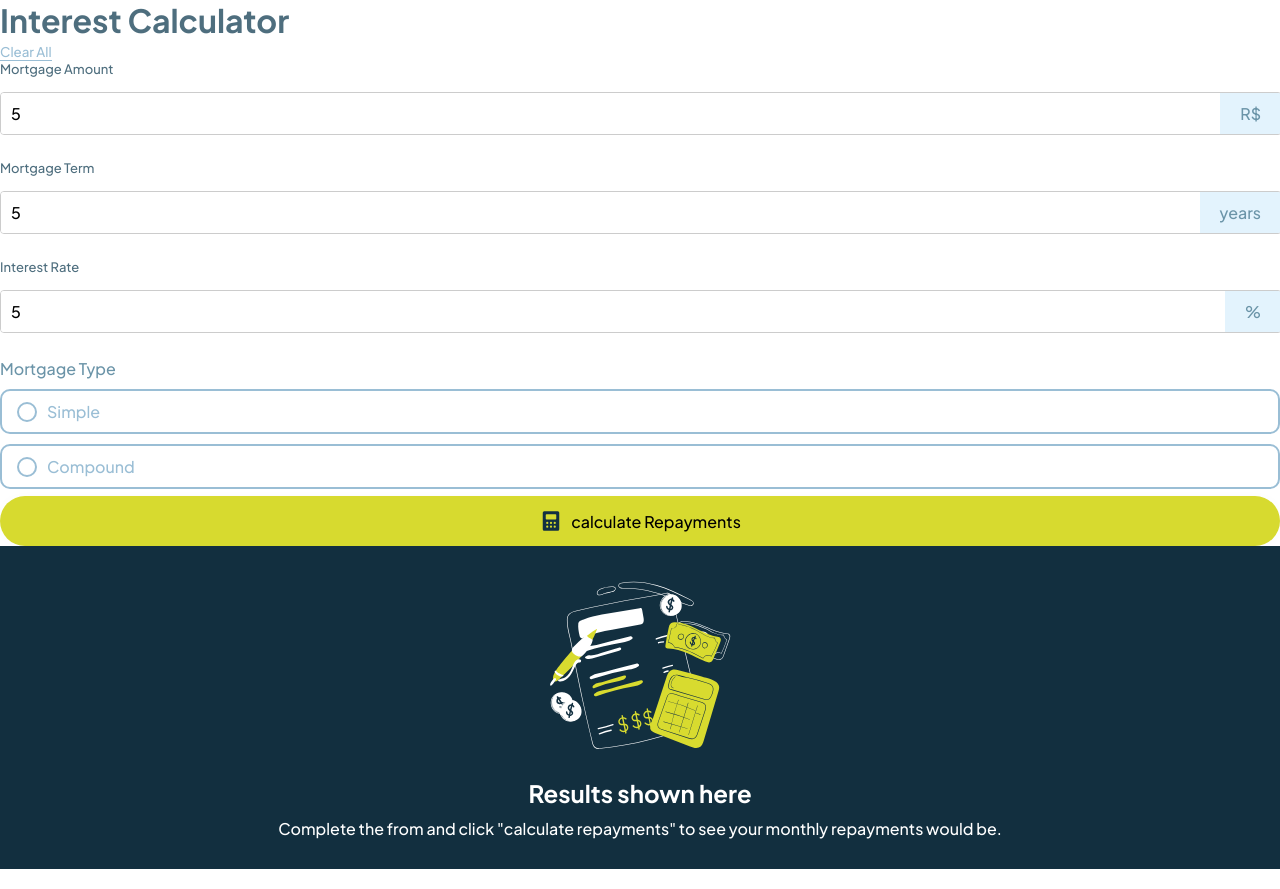
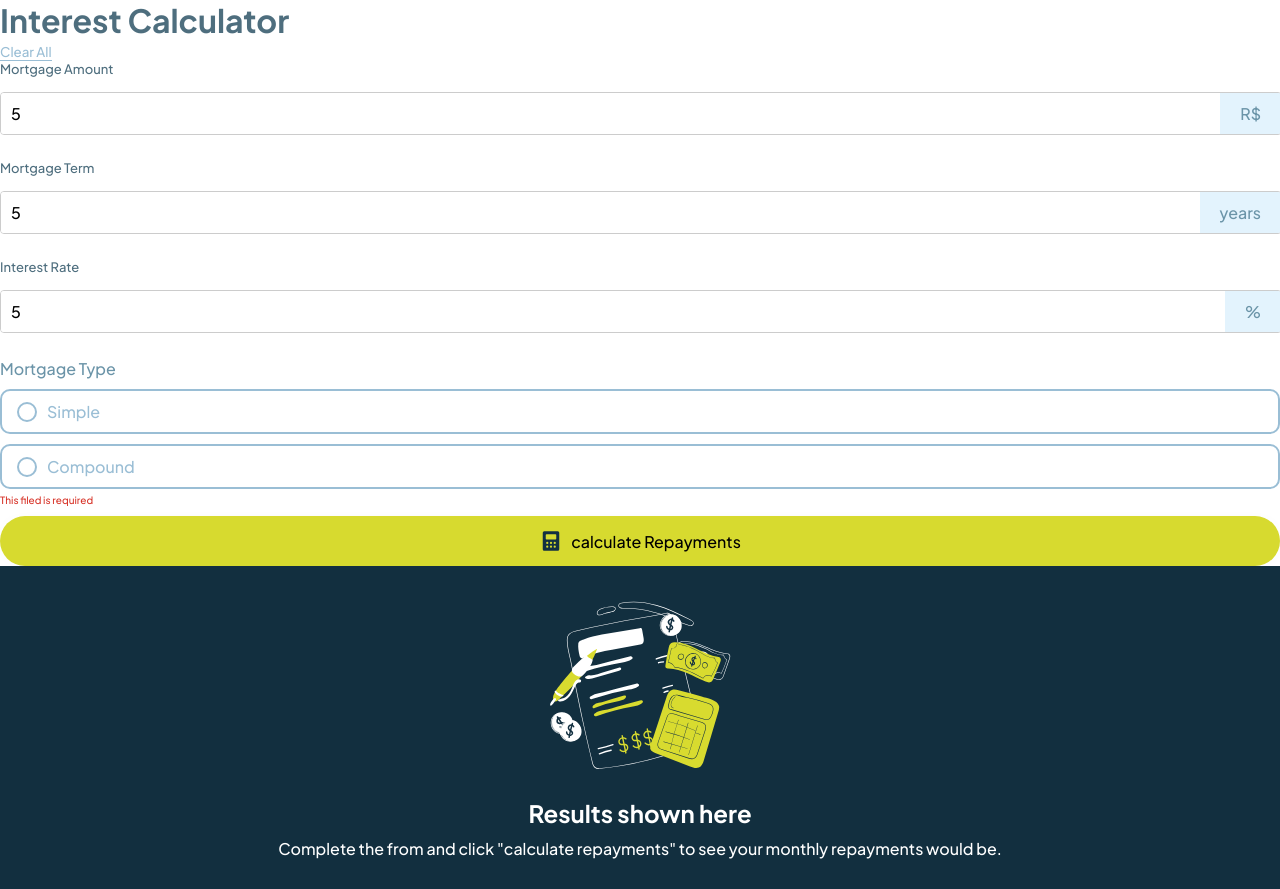
Before and after one commit to allmuniz/interest-calculator, an Angular app: page /dashboard in a window 1280 px wide. Both pictures are taken after typing "5", "5", "5" into the empty fields and a click on the button "calculate Repayments". Built offline with nearby package versions, Linux system fonts and the light colour scheme.

Commit message:
refactor: Updating the config to clear the form

```diff
--- a/src/app/components/checkbox/checkbox.component.css
+++ b/src/app/components/checkbox/checkbox.component.css
@@ -5,6 +5,12 @@
     font-size: 16px;
     margin-bottom: 10px;
     color: var(--color-neutral-slate-500);
+  }
+
+  .error-message{
+    margin-top: 5px;
+    font-size: 10px;
+    color: var(--color-primary-red);
   }
 }
 
--- a/src/app/components/checkbox/checkbox.component.html
+++ b/src/app/components/checkbox/checkbox.component.html
@@ -13,4 +13,6 @@
         <span class="label-text">{{ label }}</span>
     </label>
 
+    <p class="error-message" *ngIf="ngControl?.control?.invalid && ngControl?.control?.touched && isLast">This filed is required</p>
+
 </div>
--- a/src/app/components/checkbox/checkbox.component.ts
+++ b/src/app/components/checkbox/checkbox.component.ts
@@ -1,17 +1,12 @@
-import { Component, forwardRef, Input } from '@angular/core';
-import { ControlValueAccessor, NG_VALUE_ACCESSOR, ReactiveFormsModule } from '@angular/forms';
+import { Component, forwardRef, Input, Optional, Self } from '@angular/core';
+import { ControlValueAccessor, NG_VALUE_ACCESSOR, NgControl, ReactiveFormsModule } from '@angular/forms';
 import { InputComponent } from '../input/input.component';
+import { CommonModule } from '@angular/common';
 
 @Component({
   selector: 'app-checkbox',
-  imports: [ReactiveFormsModule],
-  providers: [
-    {
-      provide: NG_VALUE_ACCESSOR,
-      useExisting: forwardRef(() => CheckboxComponent),
-      multi: true
-    }
-  ],
+  standalone: true,
+  imports: [ReactiveFormsModule, CommonModule],
   templateUrl: './checkbox.component.html',
   styleUrl: './checkbox.component.css'
 })
@@ -20,6 +15,7 @@ export class CheckboxComponent implements ControlValueAccessor{
   @Input() label: string = '';
   @Input() conjunto: string = '';
   @Input() valueType: string = '';
+  @Input() isLast: boolean = false;
 
 
   value: string = '';
@@ -31,6 +27,14 @@ export class CheckboxComponent implements ControlValueAccessor{
     this.value = value;
     this.onChange(value);
     this.onTouched();
+  }
+
+  constructor(
+    @Self() @Optional() public ngControl: NgControl
+  ) {
+    if (this.ngControl != null) {
+      this.ngControl.valueAccessor = this;
+    }
   }
 
 
--- a/src/app/components/input/input.component.html
+++ b/src/app/components/input/input.component.html
@@ -9,10 +9,10 @@
 
       <input
         [type]="type"
-        required=""
+        required
         [placeholder]="placeholder"
         autocomplete="off"
-        [value]="value"
+        [(ngModel)]="value"
         (input)="onInput($event)"
       >
 
--- a/src/app/components/input/input.component.ts
+++ b/src/app/components/input/input.component.ts
@@ -1,11 +1,11 @@
 import { CommonModule } from '@angular/common';
-import { Component, forwardRef, Input, Optional, Self } from '@angular/core';
-import { ControlValueAccessor, NG_VALUE_ACCESSOR, NgControl  } from '@angular/forms';
+import { Component, Input, Optional, Self } from '@angular/core';
+import { ControlValueAccessor, FormsModule, NgControl  } from '@angular/forms';
 type InputTypes = "text" | "number"
 @Component({
   selector: 'app-input',
   standalone: true,
-  imports: [CommonModule],
+  imports: [CommonModule, FormsModule],
   templateUrl: './input.component.html',
   styleUrl: './input.component.css'
 })
--- a/src/app/pages/dashboard/dashboard.component.html
+++ b/src/app/pages/dashboard/dashboard.component.html
@@ -41,6 +41,7 @@
                 conjunto="mortgageType"
                 valueType="2"
                 label="Compound"
+                [isLast]="true"
             />
 
             <app-button
--- a/src/app/pages/dashboard/dashboard.component.ts
+++ b/src/app/pages/dashboard/dashboard.component.ts
@@ -71,5 +71,4 @@ export class DashboardComponent {
     this.interestForm.reset();
     this.interest = null;
   }
-
 }
```
